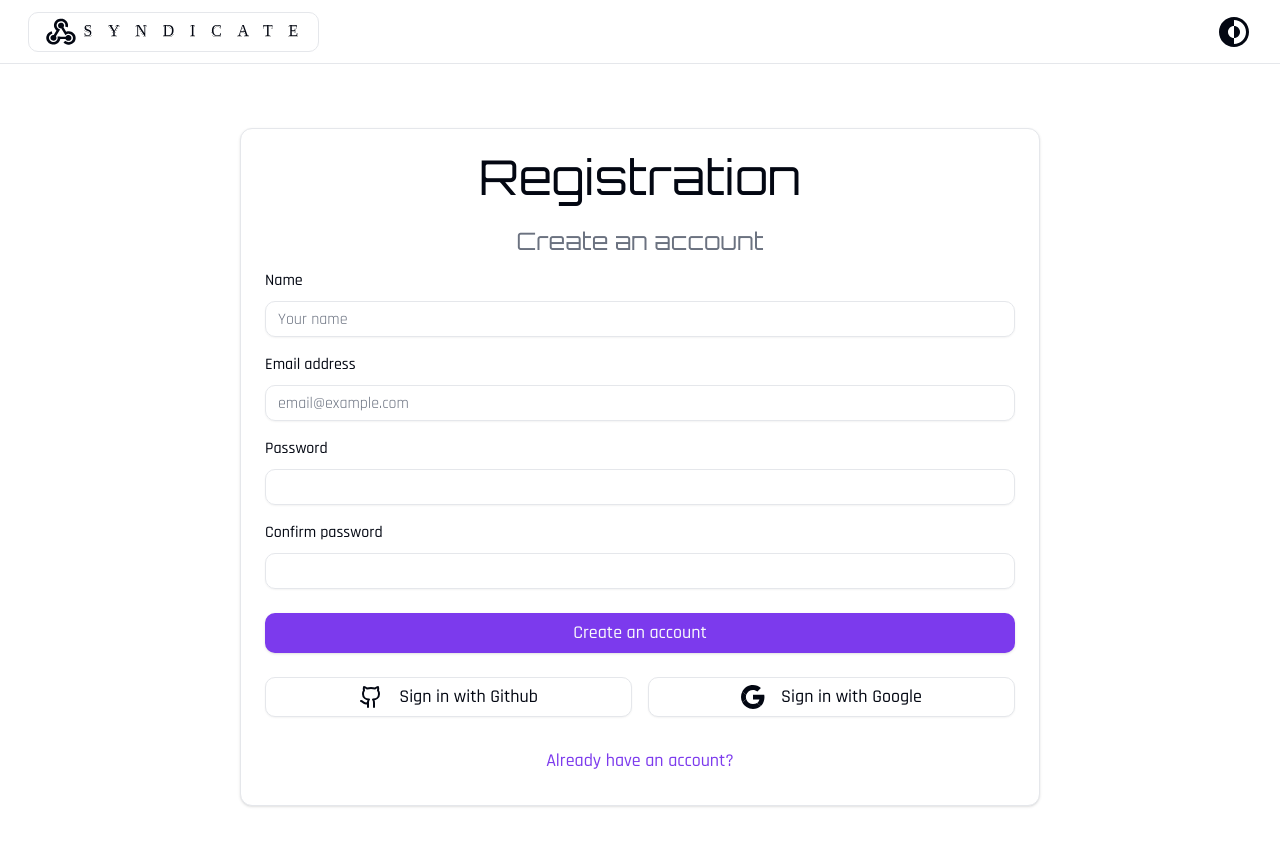
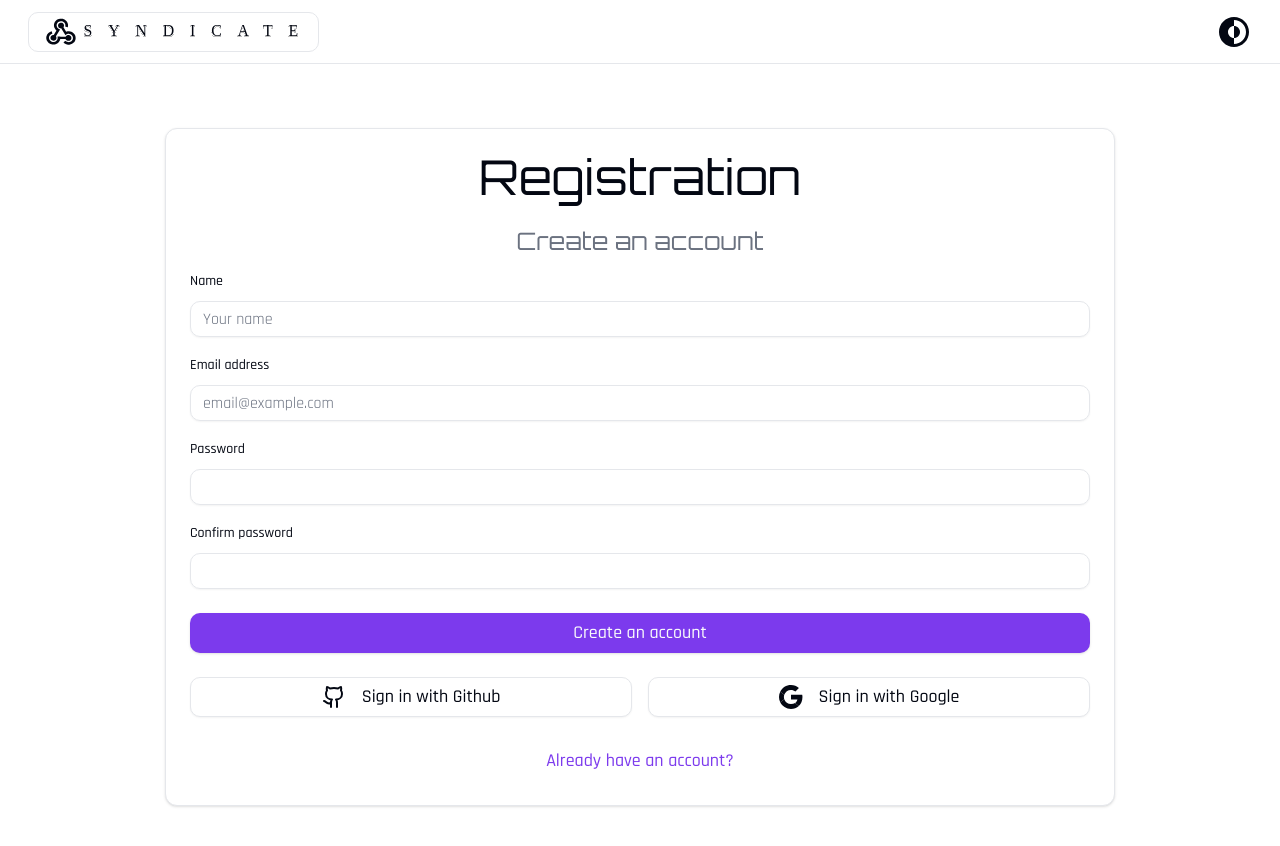
Before and after one commit to erdaboss99/Syndicate, a Next.js app: page /auth/registration in a window 1280 px wide. Shown: the top 846 px of the page. Built offline with nearby package versions, Linux system fonts and the light colour scheme; no server answers; a web font is replaced by a local one.

Commit message:
Adjust UI text and container sizes

```diff
--- a/src/components/general/CardWrapper.tsx
+++ b/src/components/general/CardWrapper.tsx
@@ -8,7 +8,7 @@
 
 const CardWrapper = ({ children, headerTitle, headerLabel }: CardWrapperProps) => {
 	return (
-		<Card className='w-full md:w-[800px]'>
+		<Card className='w-full md:w-[950px]'>
 			<CardHeader className='text-center font-orbitron text-4xl md:text-5xl'>{headerTitle}</CardHeader>
 			{headerLabel && (
 				<CardDescription className='text-center font-orbitron text-xl md:text-2xl'>
--- a/src/components/ui/Badge.tsx
+++ b/src/components/ui/Badge.tsx
@@ -4,7 +4,7 @@
 import { cn } from '@/lib/utils';
 
 const badgeVariants = cva(
-	'inline-flex items-center rounded-md border px-2.5 py-0.5 text-sm font-semibold transition-colors focus:outline-none focus:ring-2 focus:ring-ring focus:ring-offset-2 md:text-base',
+	'inline-flex items-center rounded-md border px-2.5 py-0.5 text-xs font-semibold transition-colors focus:outline-none focus:ring-2 focus:ring-ring focus:ring-offset-2 md:text-sm',
 	{
 		variants: {
 			variant: {
--- a/src/components/ui/Button.tsx
+++ b/src/components/ui/Button.tsx
@@ -19,7 +19,7 @@
 			},
 			size: {
 				default: 'h-9 px-4 py-2',
-				sm: 'h-8 rounded-md px-3 text-base',
+				sm: 'h-8 rounded-md px-3 text-sm',
 				lg: 'h-10 rounded-md px-8 text-lg',
 				full: 'h-10 w-full rounded-md px-8 text-lg',
 				icon: 'h-9 w-9',
--- a/src/components/ui/Form.tsx
+++ b/src/components/ui/Form.tsx
@@ -86,7 +86,7 @@
 	return (
 		<Label
 			ref={ref}
-			className={cn(error && 'text-destructive', 'text-sm md:text-base', className)}
+			className={cn(error && 'text-destructive', 'text-xs md:text-sm', className)}
 			htmlFor={formItemId}
 			{...props}
 		/>
@@ -119,7 +119,7 @@
 			<p
 				ref={ref}
 				id={formDescriptionId}
-				className={cn('text-sm text-muted-foreground md:text-base', className)}
+				className={cn('text-xs text-muted-foreground md:text-sm', className)}
 				{...props}
 			/>
 		);
@@ -140,7 +140,7 @@
 			<p
 				ref={ref}
 				id={formMessageId}
-				className={cn('text-sm font-medium text-destructive md:text-base', className)}
+				className={cn('text-xs font-medium text-destructive md:text-sm', className)}
 				{...props}>
 				{body}
 			</p>
```
